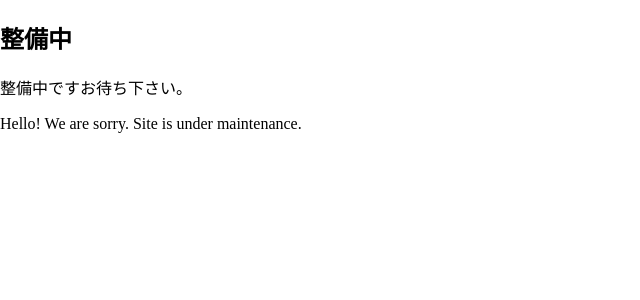
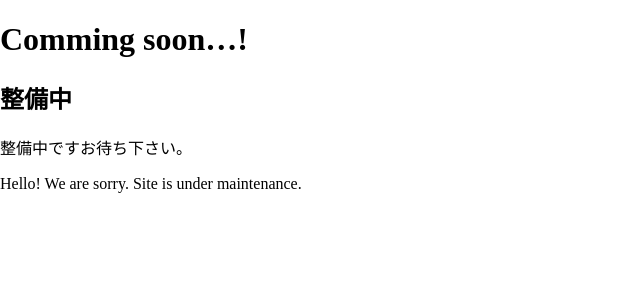
Before and after one commit to SinaKitagami/sinakitagami.github.io, a Jekyll site: the page built from index.md, in a window 1280 px wide. Shown: the top 300 px of the page, without its empty margins (0-640 px from the left). Built offline with Jekyll 4.4.1, drawn with Linux system fonts in a browser that asks for light colours.

Commit message:
Update index.md

```diff
--- a/index.md
+++ b/index.md
@@ -2,7 +2,7 @@
 layout: default
 title: "整備中だよ!!"
 ---
-
+# Comming soon...!
 ## 整備中
 整備中ですお待ち下さい。
 
```
